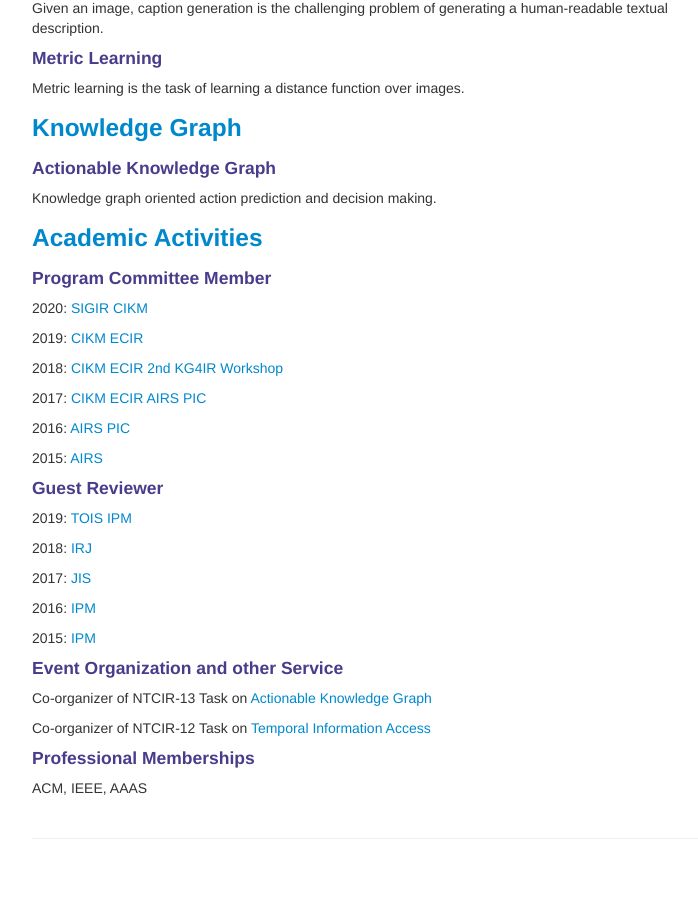
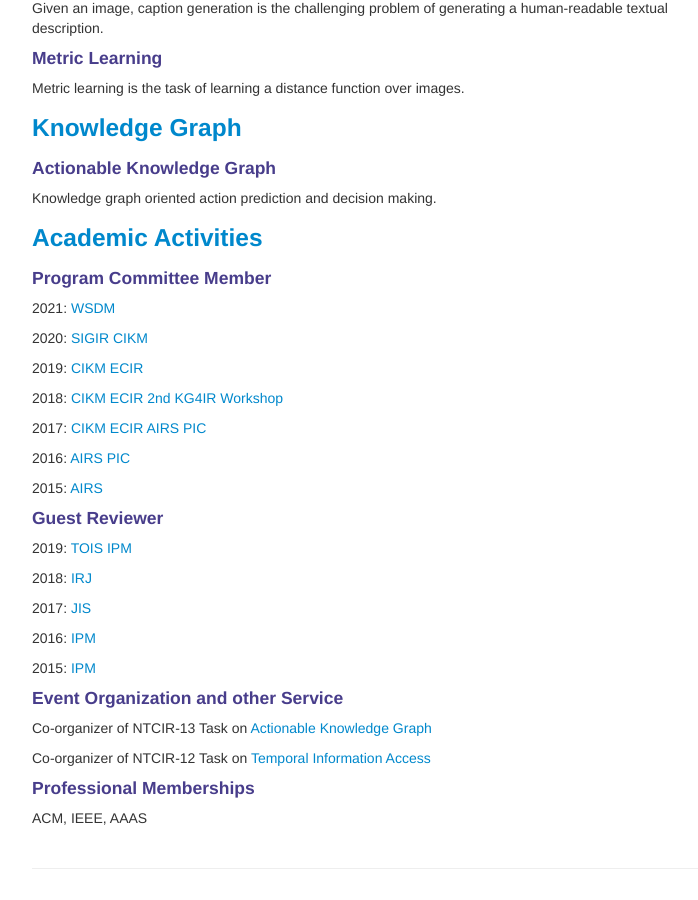
Before and after one commit to ii-research-yu/ii-research-yu.github.io, a Jekyll site: the page built from pages/research.md, in a window 1280 px wide and 900 px high, scrolled down 1394 px. Shown: the whole window, without its empty margins (258-956 px from the left). Built offline with Jekyll 4.4.1, drawn with Linux system fonts in a browser that asks for light colours; before the commit the page ends 2264 px from its top, so only the background shows below that.

Commit message:
Update research.md

```diff
--- a/pages/research.md
+++ b/pages/research.md
@@ -62,6 +62,8 @@
 
 #### Program Committee Member
 
+2021: [WSDM](http://www.wsdm-conference.org/2021/)
+
 2020: [SIGIR](https://sigir.org/sigir2020/) [CIKM](https://cikm2020.org/)
 
 2019: [CIKM](http://cikm2019.org) [ECIR](http://ecir2019.org/)
```
